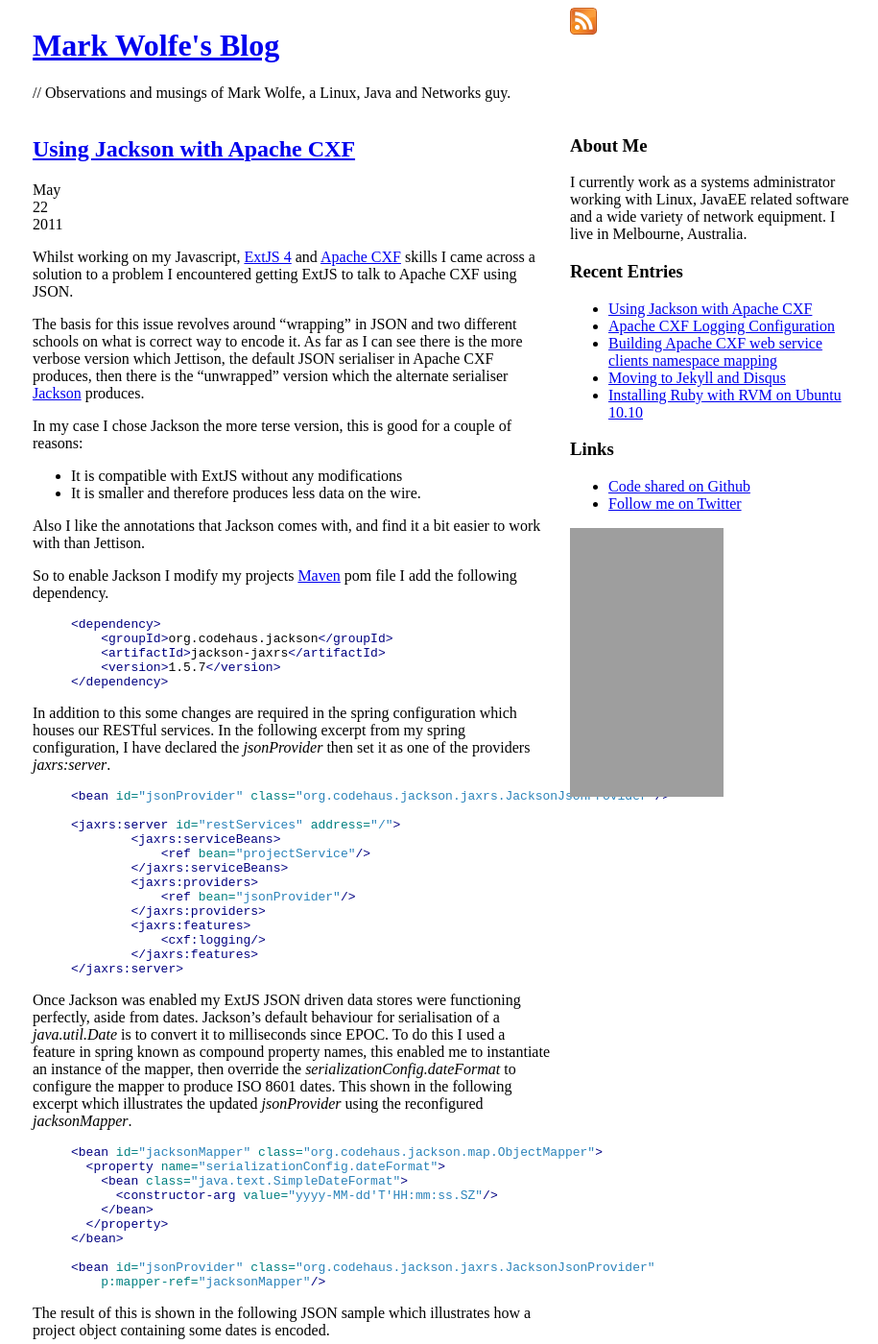
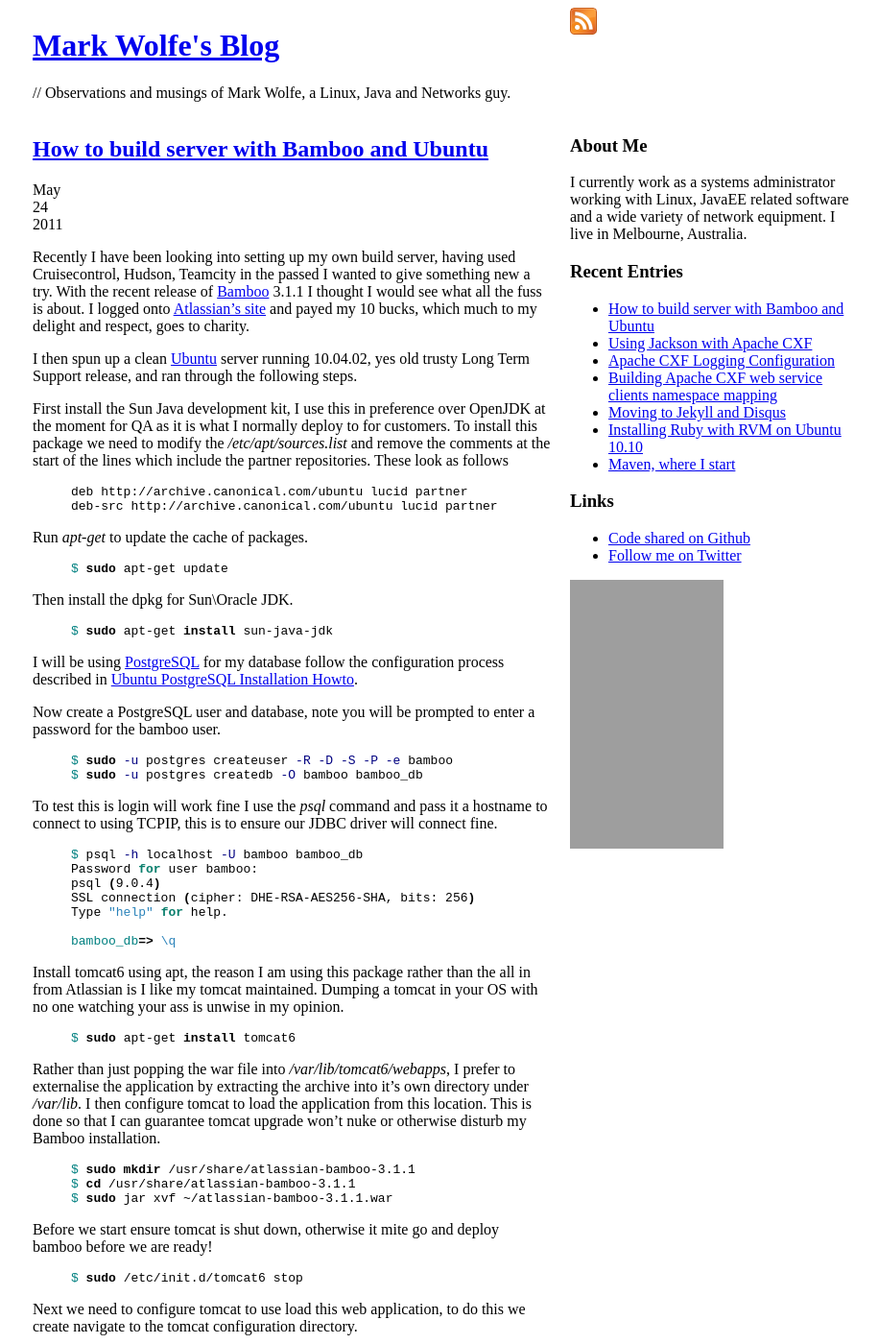
Before and after one commit to wolfeidau/wolfeidau_site, a Jekyll site: the page built from index.html, in a window 1280 px wide and 1400 px high. Shown: the whole window at 96% size, without its empty margins (216-1131 px from the left). Built offline with Jekyll 4.4.1, drawn with Linux system fonts in a browser that asks for light colours; some web fonts are replaced; the list of posts is cut into pages by our own code; comment, search, counter and statistics services are not loaded; some of the changed text lies outside the part shown; grey boxes are pictures that could not be loaded.

Commit message:
New post and modified side bar to show more recent posts.

```diff
--- a/_includes/sidebar.html
+++ b/_includes/sidebar.html
@@ -6,7 +6,7 @@
 <div>
   <h3>Recent Entries</h3>
   <ul>
-    {% for post in site.posts limit:5 %}
+    {% for post in site.posts limit:20 %}
       <li><a href="{{ post.url }}">{{ post.title }}</a></li>
     {% endfor %}
   </ul>
--- /dev/null
+++ b/_posts/2011-05-24-howto-build-server-with-bamboo-and-ubuntu.md
@@ -0,0 +1,142 @@
+---
+layout:   post
+title:    How to build server with Bamboo and Ubuntu
+category: Atlassian Bamboo, Continuous Integration, Java, Ubuntu
+---
+
+Recently I have been looking into setting up my own build server, having used Cruisecontrol, Hudson, Teamcity in the passed I wanted to give something new a try. With the recent release of [Bamboo](http://www.atlassian.com/software/bamboo/) 3.1.1 I thought I would see what all the fuss is about. I logged onto [Atlassian's site](http://www.atlassian.com/) and payed my 10 bucks, which much to my delight and respect, goes to charity.
+
+I then spun up a clean [Ubuntu](http://www.ubuntu.com/) server running 10.04.02, yes old trusty Long Term Support release, and ran through the following steps.
+
+First install the Sun Java development kit, I use this in preference over OpenJDK at the moment for QA as it is what I normally deploy to for customers. To install this package we need to modify the _/etc/apt/sources.list_ and remove the comments at the start of the lines which include the partner repositories. These look as follows
+{% highlight bash %}
+deb http://archive.canonical.com/ubuntu lucid partner
+deb-src http://archive.canonical.com/ubuntu lucid partner
+{% endhighlight %}
+
+Run _apt-get_ to update the cache of packages.
+{% highlight bash %}
+$ sudo apt-get update
+{% endhighlight %}
+
+Then install the dpkg for Sun\Oracle JDK.
+{% highlight bash %}
+$ sudo apt-get install sun-java-jdk
+{% endhighlight %}
+
+I will be using [PostgreSQL](http://www.postgresql.org/) for my database follow the configuration process described in [Ubuntu PostgreSQL Installation Howto](https://help.ubuntu.com/community/PostgreSQL).
+
+Now create a PostgreSQL user and database, note you will be prompted to enter a password for the bamboo user.
+{% highlight bash %}
+$ sudo -u postgres createuser -R -D -S -P -e bamboo
+$ sudo -u postgres createdb -O bamboo bamboo_db
+{% endhighlight %}
+
+To test this is login will work fine I use the _psql_ command and pass it a hostname to connect to using TCPIP, this is to ensure our JDBC driver will connect fine.
+{% highlight bash %}
+$ psql -h localhost -U bamboo bamboo_db
+Password for user bamboo:
+psql (9.0.4)
+SSL connection (cipher: DHE-RSA-AES256-SHA, bits: 256)
+Type "help" for help.
+
+bamboo_db=> \q
+{% endhighlight %}
+
+Install tomcat6 using apt, the reason I am using this package rather than the all in from Atlassian is I like my tomcat maintained. Dumping a tomcat in your OS with no one watching your ass is unwise in my opinion.
+{% highlight bash %}
+$ sudo apt-get install tomcat6
+{% endhighlight %}
+
+Rather than just popping the war file into _/var/lib/tomcat6/webapps_, I prefer to externalise the application by extracting the archive into it's own directory under _/var/lib_. I then configure tomcat to load the application from this location. This is done so that I can guarantee tomcat upgrade won't nuke or otherwise disturb my Bamboo installation.
+{% highlight bash %}
+$ sudo mkdir /usr/share/atlassian-bamboo-3.1.1
+$ cd /usr/share/atlassian-bamboo-3.1.1
+$ sudo jar xvf ~/atlassian-bamboo-3.1.1.war
+{% endhighlight %}
+
+Before we start ensure tomcat is shut down, otherwise it mite go and deploy bamboo before we are ready!
+{% highlight bash %}
+$ sudo /etc/init.d/tomcat6 stop
+{% endhighlight %}
+
+Next we need to configure tomcat to use load this web application, to do this we create navigate to the tomcat configuration directory.
+{% highlight bash %}
+$ cd /var/lib/tomcat6/conf/Catalina/localhost
+{% endhighlight %}
+
+Backup the original _ROOT.xml_, being careful to preserve the permissions.
+{% highlight bash %}
+$ sudo cp -ipv ROOT.xml ROOT.bak
+{% endhighlight %}
+
+Edit file named _ROOT.xml_ as root, I will be making my bamboo the ROOT application in this tomcat, in other words served at _http://myserver.com/_. Put the following content in this file. Note you also need to generate a password for your DB login and enter it where the XXXXXXXX is.
+{% highlight xml %}
+<Context path="/" docBase="/usr/share/atlassian-bamboo-3.1.1">
+
+  <Resource name="jdbc/BambooDS" auth="Container" type="javax.sql.DataSource"
+            username="bamboo"
+            password="XXXXXXXX"
+            driverClassName="org.postgresql.Driver"
+            url="jdbc:postgresql://localhost:5432/bamboo_db"
+            />
+
+</Context>
+{% endhighlight %}
+
+Make the _ROOT.xml_ file only readable by the tomcat user to protect the plain text password located within.
+
+{% highlight bash %}
+$ sudo chmod 600 ROOT.xml
+{% endhighlight %}
+
+Remove the current ROOT web application from tomcats _/var/lib/tomcat6/webapps_ directory.
+
+{% highlight bash %}
+$ sudo rm -r /var/lib/tomcat6/webapps/ROOT
+{% endhighlight %}
+
+Create a data location for bamboo, and change the file permissions so that tomcat6 can write to this location.
+{% highlight bash %}
+$ sudo mkdir /var/lib/atlassian-bamboo
+$ sudo chown tomcat6:tomcat6 /var/lib/atlassian-bamboo
+{% endhighlight %}
+
+Now install the PostgreSQL driver in tomcat, to do this first download it to your home directory then copy it to _/usr/share/tomcat6/lib_ as follows.
+{% highlight bash %}
+$ cd ~/
+$ wget http://jdbc.postgresql.org/download/postgresql-9.0-801.jdbc4.jar
+$ sudo cp postgresql-9.0-801.jdbc4.jar /usr/share/tomcat6/lib
+{% endhighlight %}
+
+Modify the _/usr/share/atlassian-bamboo-3.1.1/WEB-INF/classes/log4j.properties_ as root, to correct the location of the log file. This in my opinion needs to be a MUST configure item during there installation process otherwise the log file could end up anywhere, for example the PWD of the executing start up script.
+
+Navigate to the line that looks like this.
+{% highlight text %}
+log4j.appender.filelog.File=atlassian-bamboo.log
+{% endhighlight %}
+
+And change it to this.
+{% highlight text %}
+log4j.appender.filelog.File=${catalina.base}/logs/atlassian-bamboo.log
+{% endhighlight %}
+
+Also you will need to configure the bamboo.home in _/usr/share/atlassian-bamboo-3.1.1/WEB-INF/classes/bamboo-init.properties_. This should be changed to the following value. Again this will need to be done as root.
+{% highlight text %}
+bamboo.home=/var/lib/atlassian-bamboo
+{% endhighlight %}
+
+Now start tomcat and then tail the server log file.
+{% highlight bash %}
+$ sudo /etc/init.d/tomcat6 start
+$ tail -f /var/log/tomcat6/atlassian-bamboo.log
+{% endhighlight %}
+
+Now open your browser and to _http://servername:8080/_ and follow the prompts.
+
+When prompted for data base, select use datasource and specify the following value.
+{% highlight text %}
+java:comp/env/jdbc/BambooDS
+{% endhighlight %}
+
+Now I have a nice new Atlassian Bamboo server ready to build my software, more on how that goes in future posts.
```
